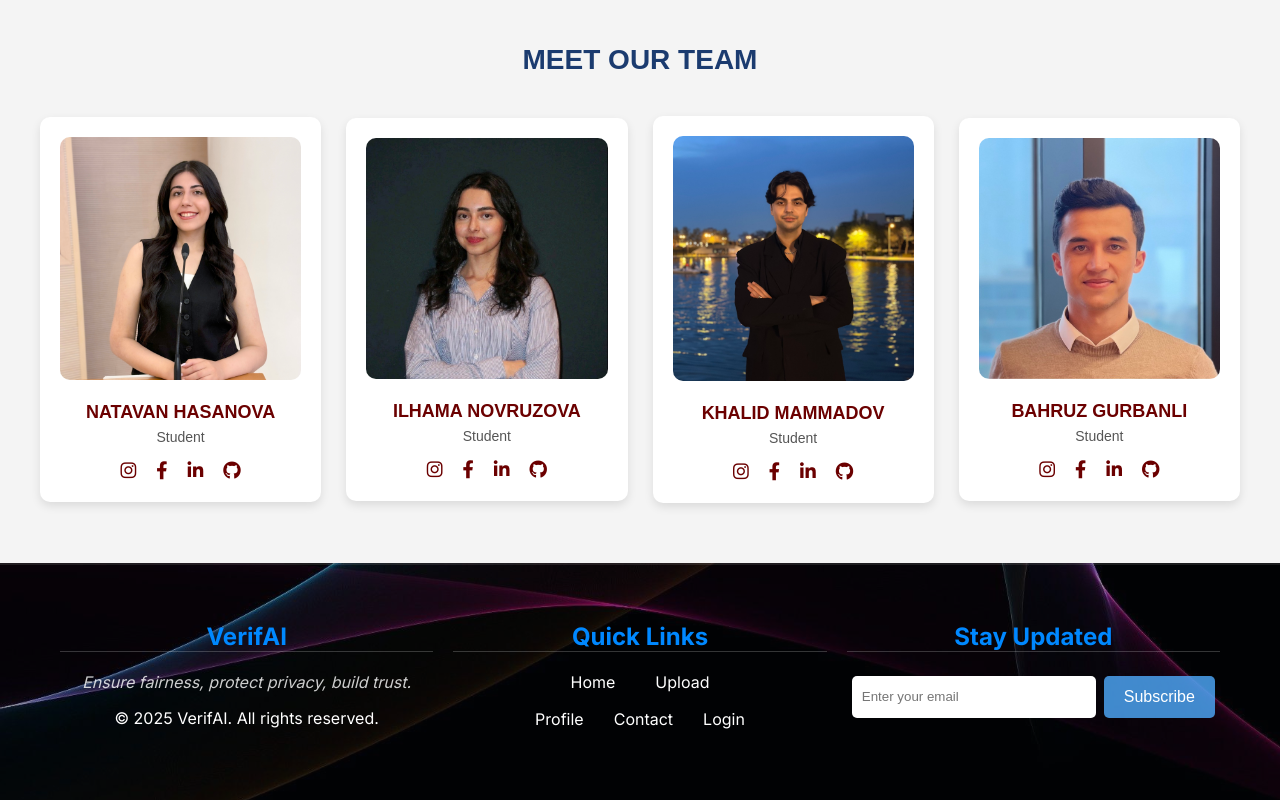
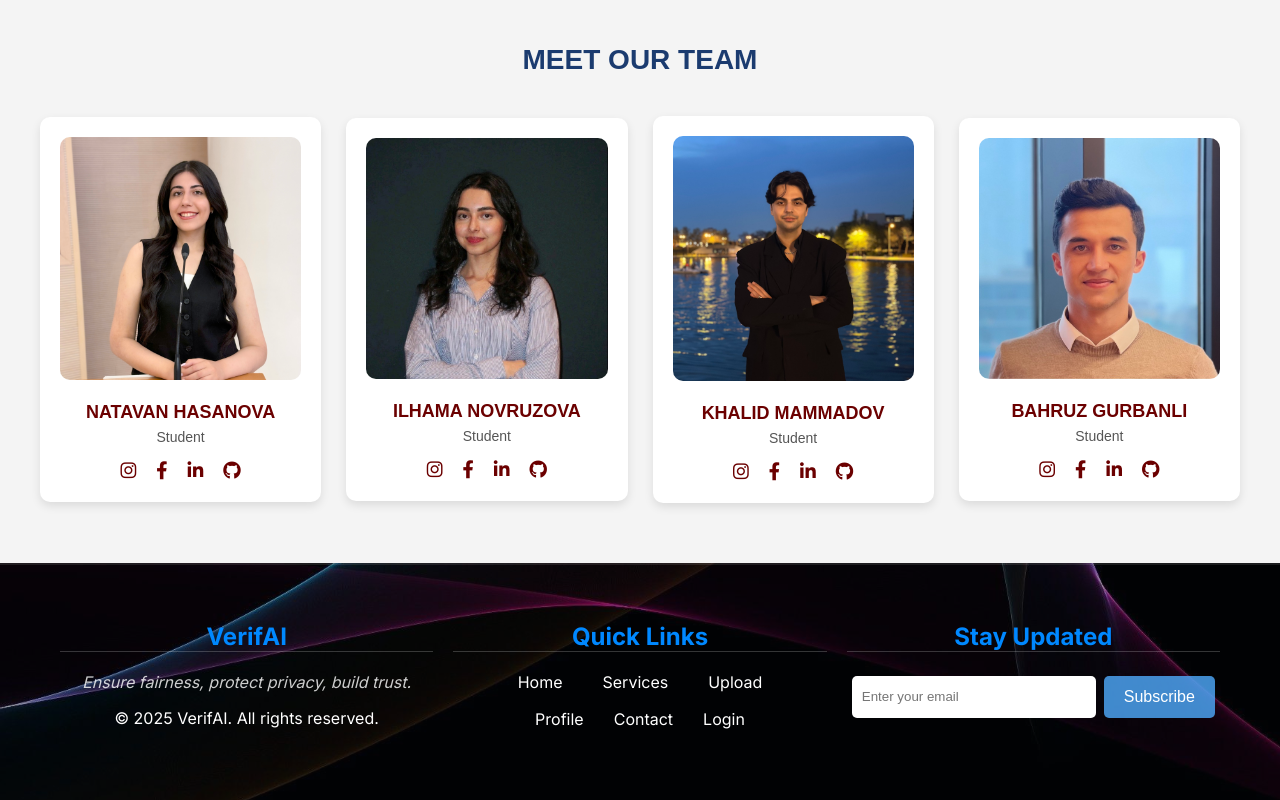
Before and after one commit to VerifAI-inc/VerifAI, a React (Create React App) app in the folder verifai-frontend/: page / in a window 1280 px wide. Shown: the part 3742-4542 px from the top of the page. Built offline with nearby package versions, Linux system fonts and the light colour scheme.

Commit message:
Add the link of Services Page to Footer.

```diff
--- a/verifai-frontend/src/components/Footer.js
+++ b/verifai-frontend/src/components/Footer.js
@@ -19,6 +19,7 @@ const Footer = () => {
           <div className="quick-links">
             <ul className="top-links">
               <li><Link to="/">Home</Link></li>
+              <li><Link to="/services">Services</Link></li>
               <li><Link to="/upload">Upload</Link></li>
             </ul>
             <ul className="bottom-links">
```
